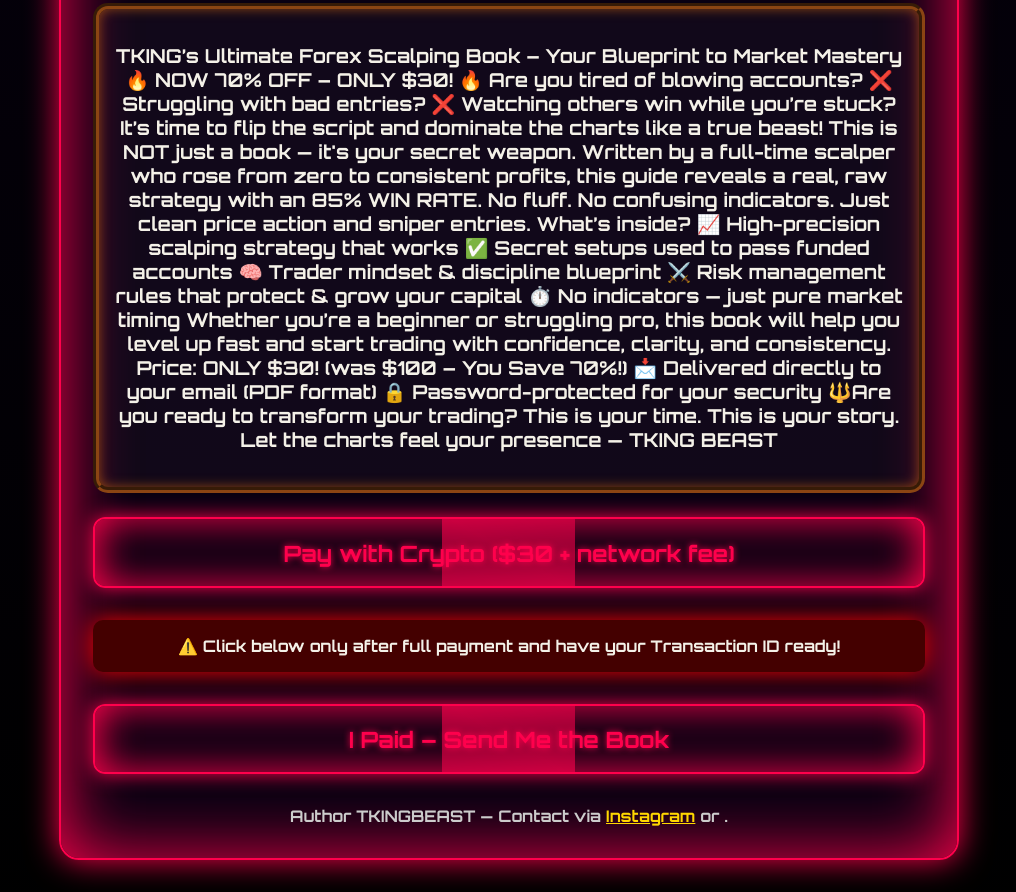
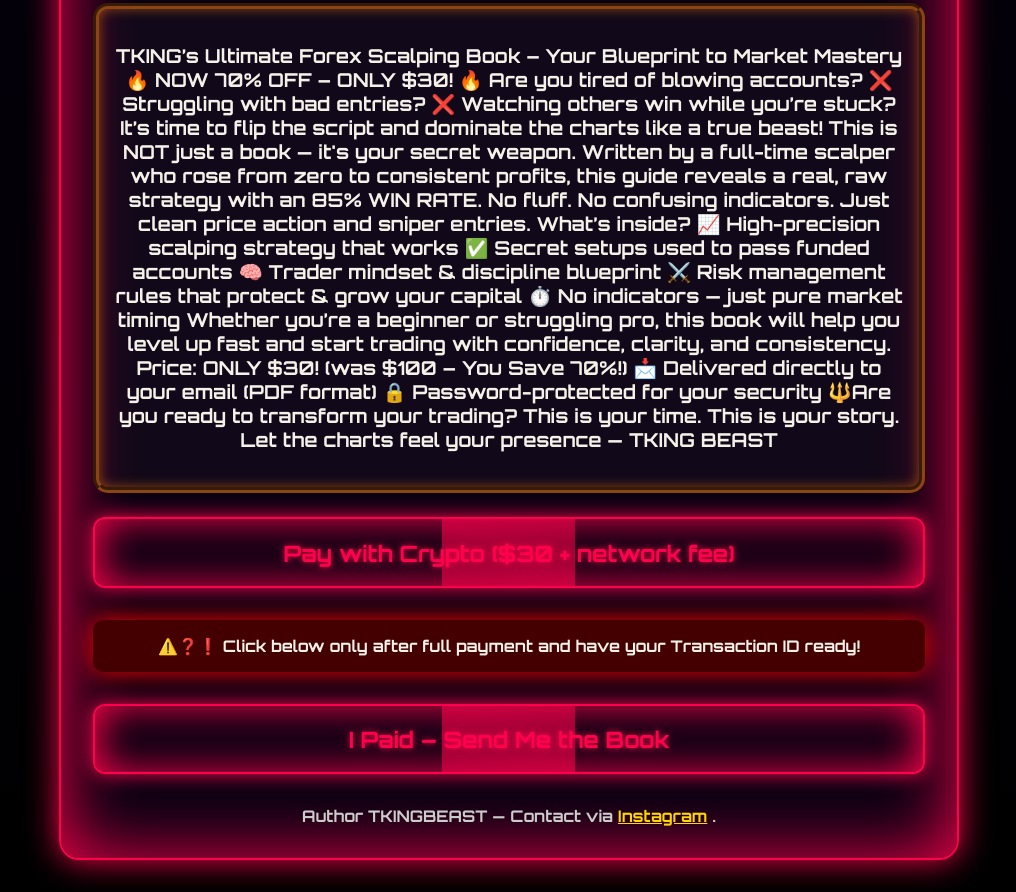
Before and after one commit to TkingsXOedition/Forex-Mastery-, a plain HTML site: page index.html in a window 1280 px wide. Shown: the part 1497-2389 px from the top of the page, without its empty margins (131-1147 px from the left). Drawn offline with Linux system fonts and the light colour scheme.

Commit message:
Update index.html

```diff
--- a/index.html
+++ b/index.html
@@ -187,12 +187,12 @@ Let the charts feel your presence — TKING BEAST</strong></p>
     <a class="btn-glow" href="https://nowpayments.io/payment/?iid=5224579413" target="_blank">
       <span style="position: relative; z-index: 2;">Pay with Crypto ($30 + network fee)</span>
     </a>
-    <div class="notice">⚠️ Click below only after full payment and have your Transaction ID ready!</div>
+    <div class="notice">⚠️❓️❗️ Click below only after full payment and have your Transaction ID ready!</div>
     <a class="btn-glow" href="https://docs.google.com/forms/d/e/1FAIpQLSdZASavTBeRJmSSfIn7fRC1D2enutnqPEPRuCsFCGO33JhcEA/viewform?usp=dialog" target="_blank">
       I Paid – Send Me the Book
     </a>
     <div class="support">
-      Author TKINGBEAST — Contact via <a href="https://instagram.com/tking_beast?igsh=dmpqdmR5dzlkbTN1" target="_blank" style="color:#FFD700;">Instagram</a> or <a href="https://wa.me/qr/BNVYAEZINDLAC" target="_blank" style="color:#FFD700;"></a>.
+      Author TKINGBEAST — Contact via <a href="https://instagram.com/tking_beast?igsh=dmpqdmR5dzlkbTN1" target="_blank" style="color:#FFD700;">Instagram</a>  <a href="https://wa.me/qr/BNVYAEZINDLAC" target="_blank" style="color:#FFD700;"></a>.
     </div>
   </div>
 </body>
```
